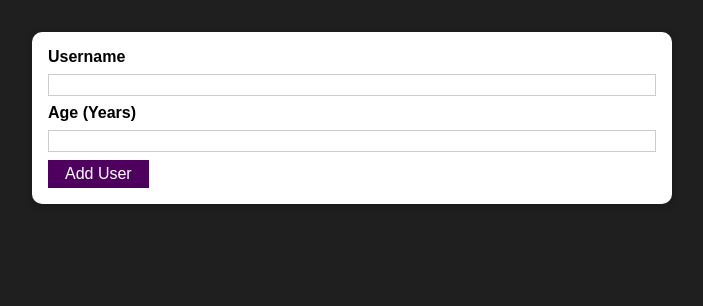
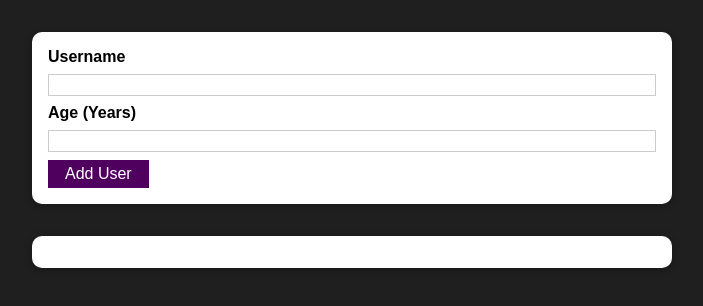
Before and after one commit to jripke74/react-0003, a React (Create React App) app: page / in a window 1280 px wide. Shown: the top 306 px of the page, without its empty margins (288-991 px from the left). Built offline with nearby package versions, Linux system fonts and the light colour scheme.

Commit message:
add list

```diff
--- a/src/App.js
+++ b/src/App.js
@@ -1,10 +1,13 @@
 import React from 'react';
+
 import AddUser from './components/Users/AddUser';
+import UsersList from './components/Users/UsersList';
 
 function App() {
   return (
     <div>
       <AddUser />
+      <UsersList users={[]} />
     </div>
   );
 }
--- /dev/null
+++ b/src/components/Users/UsersList.js
@@ -0,0 +1,20 @@
+import React from 'react';
+
+import Card from '../UI/Card';
+import classes from './UsersList.module.css';
+
+const UsersList = (props) => {
+  return (
+    <Card className={classes.users}>
+      <ul>
+        {props.users.map((user) => (
+          <li>
+            {user.name} ({user.age} years old)
+          </li>
+        ))}
+      </ul>
+    </Card>
+  );
+};
+
+export default UsersList;
--- /dev/null
+++ b/src/components/Users/UsersList.module.css
@@ -0,0 +1,16 @@
+.users {
+  margin: 2rem auto;
+  width: 90%;
+  max-width: 40rem;
+}
+
+.users ul {
+  list-style: none;
+  padding: 1rem;
+}
+
+.users li {
+  border: 1px solid #ccc;
+  margin: 0.5rem 0;
+  padding: 0.5rem;
+}
```
